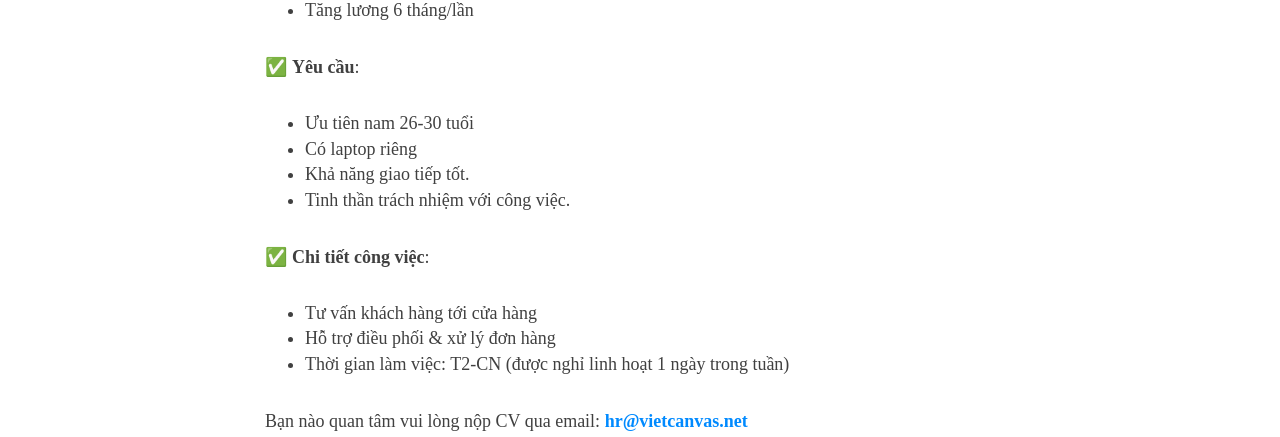
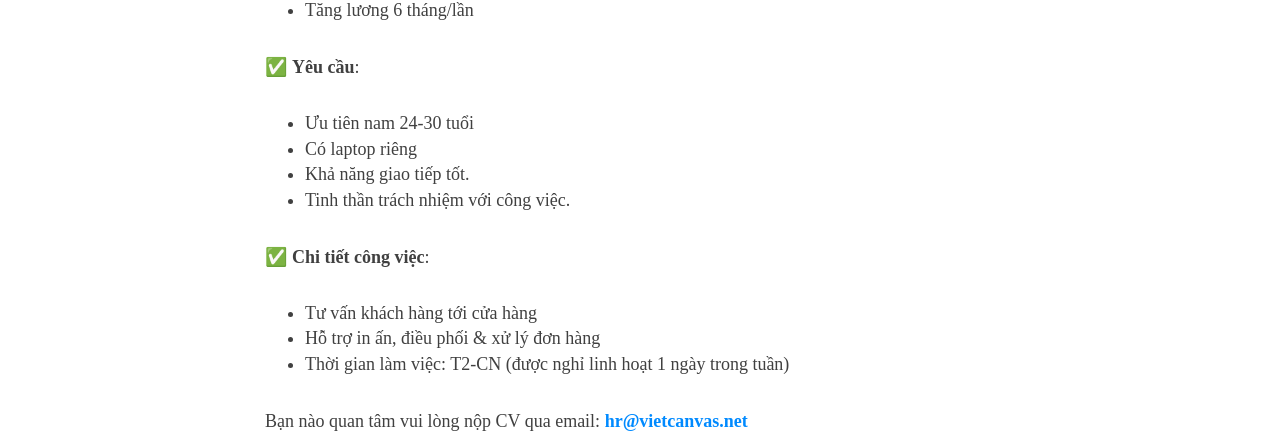
Before and after one commit to Tungtono/vc-jobs, a Jekyll site: the page built from _posts/2019-04-22-tu-van.md, in a window 1280 px wide and 900 px high, scrolled down 372 px. Shown: the part 147-584 px from the top of the window. Built offline with Jekyll 4.4.1, drawn with Linux system fonts in a browser that asks for light colours; nearby versions of some CDN libraries; some web fonts are replaced.

Commit message:
no message

```diff
--- a/_posts/2019-04-22-tu-van.md
+++ b/_posts/2019-04-22-tu-van.md
@@ -24,7 +24,7 @@ Viet Canvas Hà Nội Tuyển Nam Nhân Viên Tư Vấn Khách Hàng!
 - Tăng lương 6 tháng/lần
 
 ✅ **Yêu cầu**:
-- Ưu tiên nam 26-30 tuổi
+- Ưu tiên nam 24-30 tuổi
 - Có laptop riêng
 - Khả năng giao tiếp tốt.
 - Tinh thần trách nhiệm với công việc.
@@ -32,7 +32,7 @@ Viet Canvas Hà Nội Tuyển Nam Nhân Viên Tư Vấn Khách Hàng!
 ✅ **Chi tiết công việc**:
 
 - Tư vấn khách hàng tới cửa hàng
-- Hỗ trợ điều phối & xử lý đơn hàng
+- Hỗ trợ in ấn, điều phối & xử lý đơn hàng
 - Thời gian làm việc: T2-CN (được nghỉ linh hoạt 1 ngày trong tuần)
 
 Bạn nào quan tâm vui lòng nộp CV qua email: [**hr@vietcanvas.net**](mailto:hr@vietcanvas.net)
```
